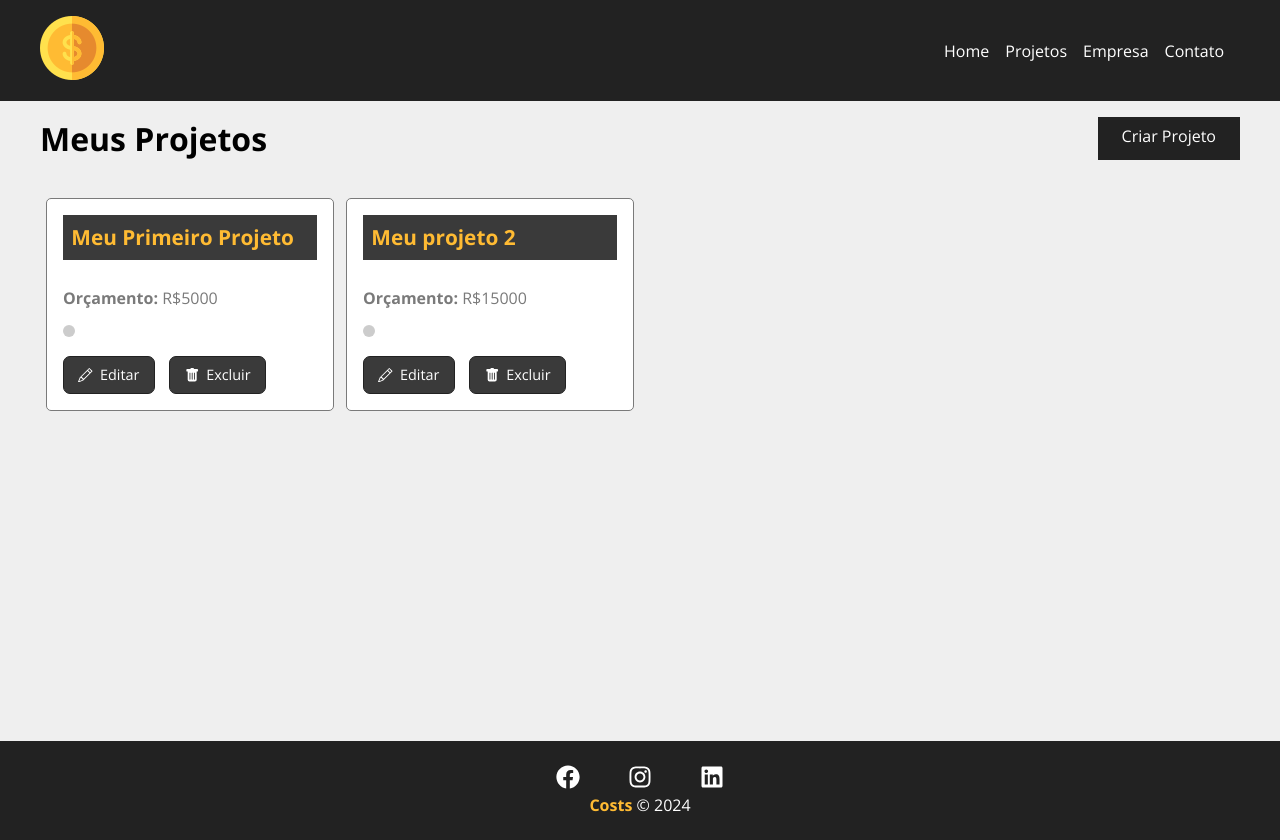
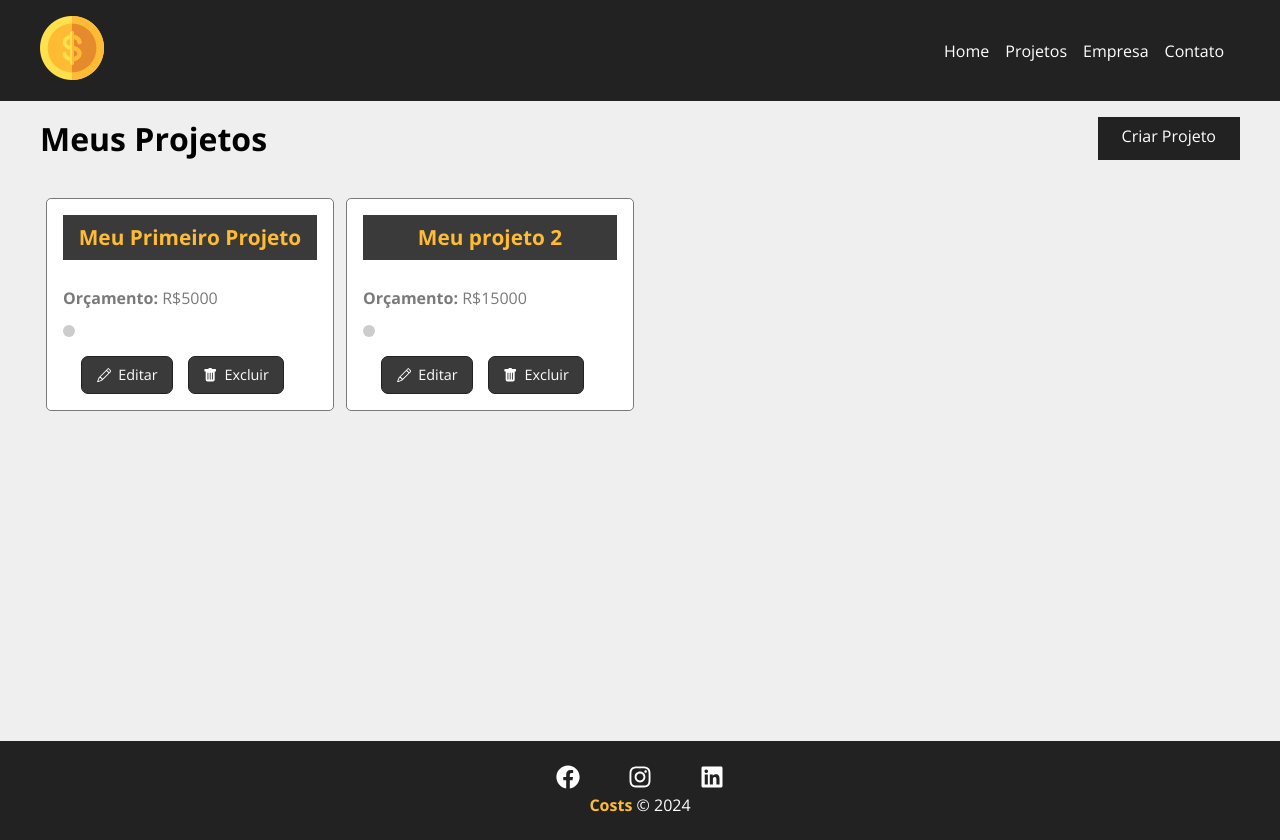
Before and after one commit to lucianobrsts/costs, a React (Create React App) app: page /projects in a window 1280 px wide. Built offline with nearby package versions, Linux system fonts and the light colour scheme; data requests are answered from the project's data file; the HTML template or start-up script is replaced by a standard one.

Commit message:
Ajusta css projectCards

```diff
--- a/src/components/project/ProjectCard.module.css
+++ b/src/components/project/ProjectCard.module.css
@@ -13,6 +13,9 @@
     padding: 0.4em;
     margin-bottom: 1.3em;
     font-size: 1.3em;
+    display: flex;
+    align-items: center;
+    justify-content: center;
 }
 
 .project_card p {
@@ -61,7 +64,8 @@
 .project_card_actions {
     margin-top: 1.2em;
     display: flex;
-    align-items: center;
+    justify-content: center;
+
 }
 
 .project_card_actions a,
```
